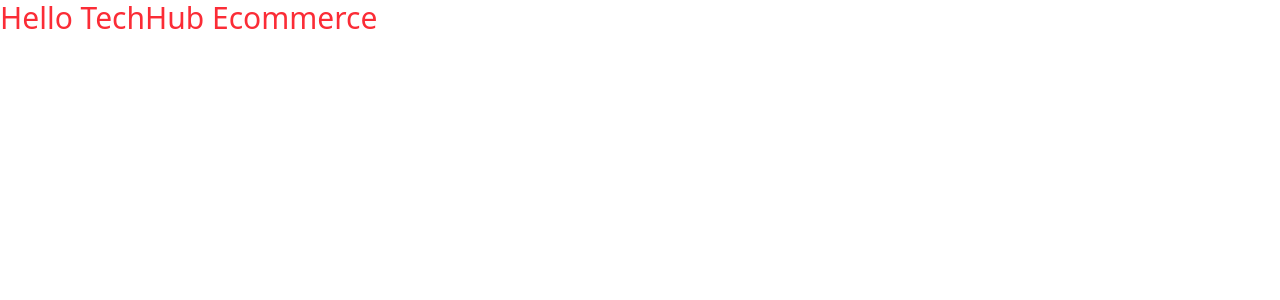
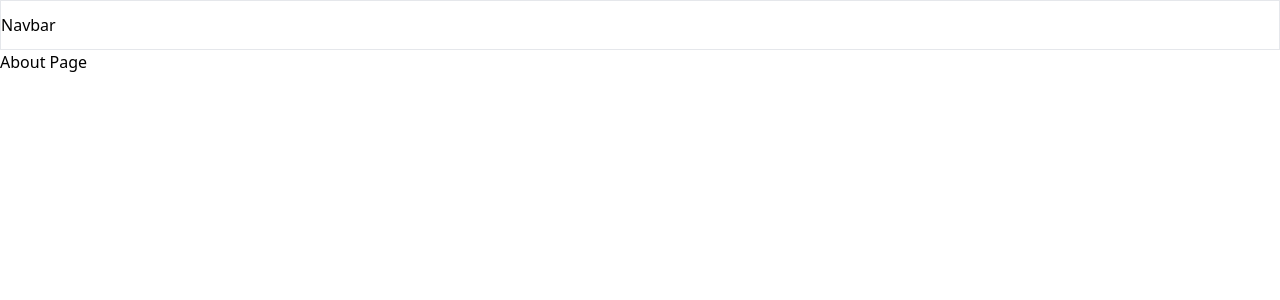
Before and after one commit to quangthoIT/TechHub-Ecommerce, a React (Vite) app: page /about in a window 1280 px wide. Shown: the top 300 px of the page. Built offline with nearby package versions, Linux system fonts and the light colour scheme.

Commit message:
Routing Configuration

```diff
--- a/package.json
+++ b/package.json
@@ -13,6 +13,7 @@
     "@tailwindcss/vite": "^4.1.11",
     "react": "^19.1.1",
     "react-dom": "^19.1.1",
+    "react-router-dom": "^7.8.0",
     "tailwindcss": "^4.1.11"
   },
   "devDependencies": {
--- a/src/App.jsx
+++ b/src/App.jsx
@@ -1,9 +1,24 @@
-function App() {
+import { BrowserRouter, Routes, Route } from "react-router-dom";
+import Home from "./pages/Home";
+import Products from "./pages/Products";
+import About from "./pages/About";
+import Contact from "./pages/Contact";
+import Cart from "./pages/Cart";
+import Navbar from "./components/Navbar";
+
+const App = () => {
   return (
-    <>
-      <h1 className="text-3xl text-red-500">Hello TechHub Ecommerce</h1>
-    </>
+    <BrowserRouter>
+      <Navbar />
+      <Routes>
+        <Route path="/" element={<Home />}></Route>
+        <Route path="/products" element={<Products />}></Route>
+        <Route path="/about" element={<About />}></Route>
+        <Route path="/contact" element={<Contact />}></Route>
+        <Route path="/cart" element={<Cart />}></Route>
+      </Routes>
+    </BrowserRouter>
   );
-}
+};
 
 export default App;
--- /dev/null
+++ b/src/components/Navbar.jsx
@@ -0,0 +1,7 @@
+const Navbar = () => {
+  return (
+    <div className="bg-white py-3 border border-b border-gray-200">Navbar</div>
+  );
+};
+
+export default Navbar;
--- /dev/null
+++ b/src/pages/About.jsx
@@ -0,0 +1,5 @@
+const About = () => {
+  return <div>About Page</div>;
+};
+
+export default About;
--- /dev/null
+++ b/src/pages/Cart.jsx
@@ -0,0 +1,5 @@
+const Cart = () => {
+  return <div>Cart Page</div>;
+};
+
+export default Cart;
--- /dev/null
+++ b/src/pages/Contact.jsx
@@ -0,0 +1,5 @@
+const Contact = () => {
+  return <div>Contact Page</div>;
+};
+
+export default Contact;
--- /dev/null
+++ b/src/pages/Home.jsx
@@ -0,0 +1,5 @@
+const Home = () => {
+  return <div>Home Page</div>;
+};
+
+export default Home;
--- /dev/null
+++ b/src/pages/Products.jsx
@@ -0,0 +1,5 @@
+const Products = () => {
+  return <div>Products Page</div>;
+};
+
+export default Products;
```
Also changed, not shown: 1 other file (tests, documents, lock files or other folders).
